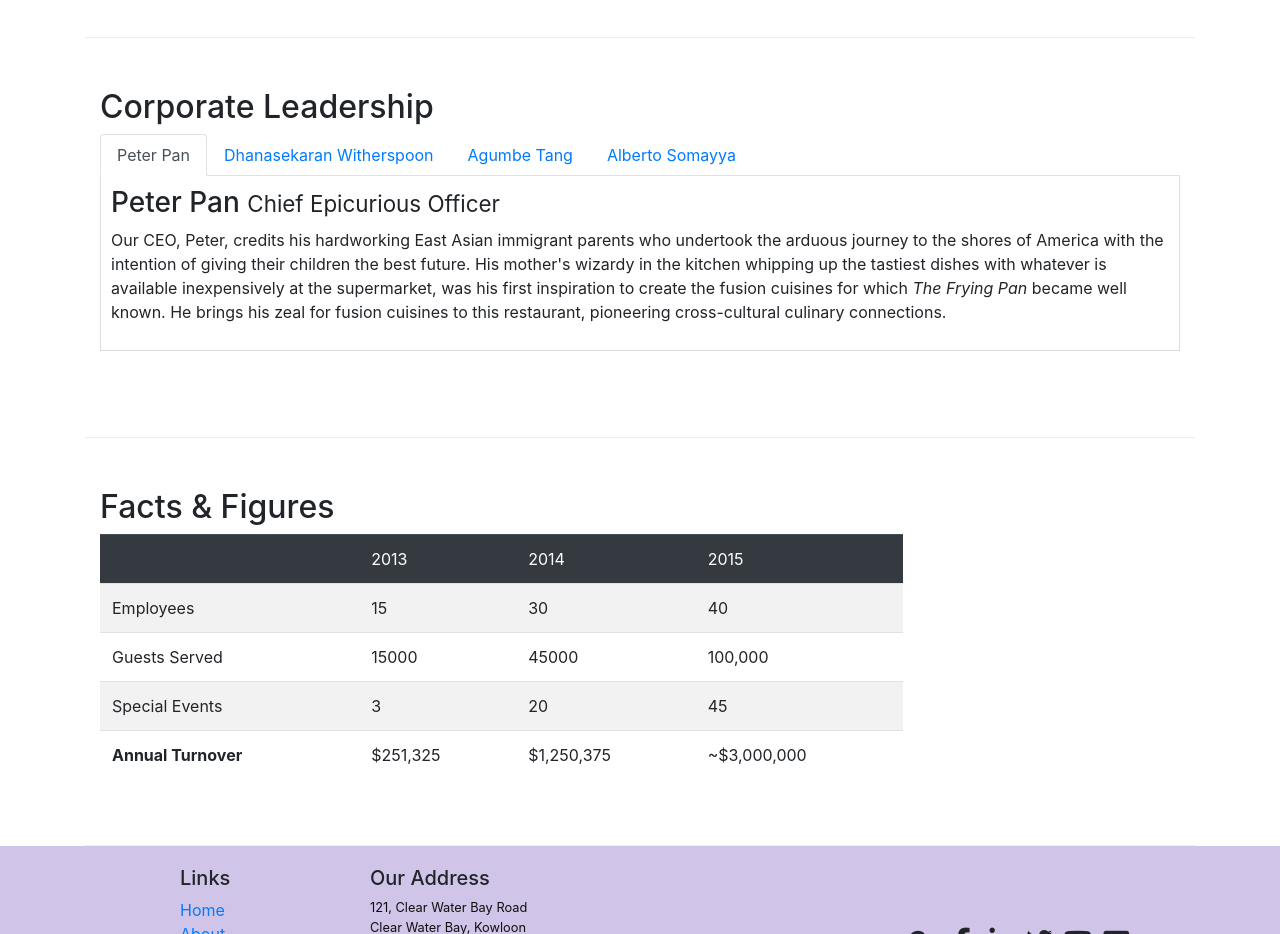
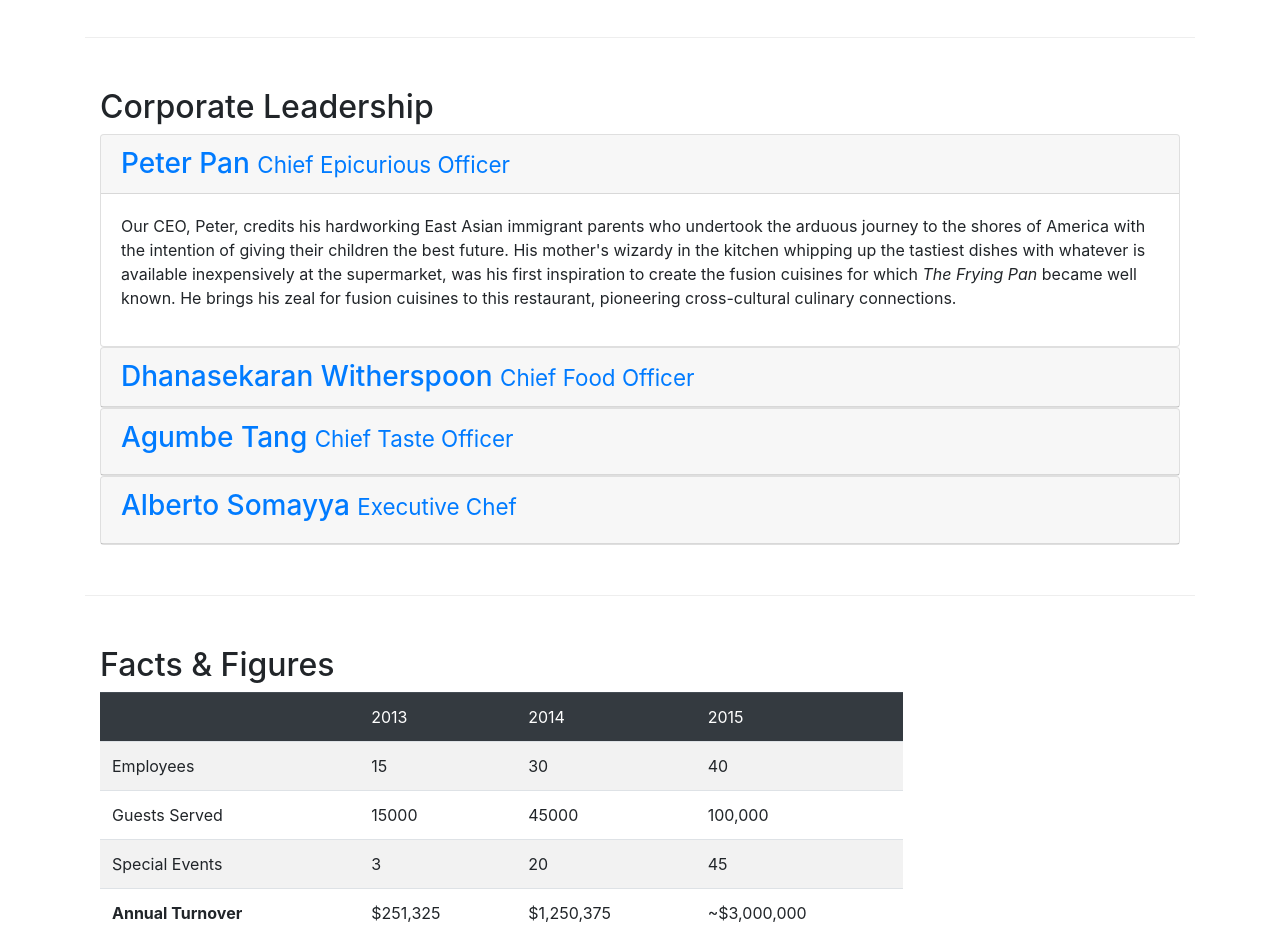
Before and after one commit to TabishShafi/bootstrap, a website: page aboutus.html in a window 1280 px wide. Shown: the part 980-1914 px from the top of the page. Drawn offline with nearby package versions, Linux system fonts and the light colour scheme.

Commit message:
accordian

```diff
--- a/aboutus.html
+++ b/aboutus.html
@@ -129,41 +129,63 @@
             <div class=" col-12 col-sm-12">
                 <h2>Corporate Leadership</h2>
 
-                <ul class=" nav nav-tabs">
-                    <li class=" nav-item">
-                        <a href="#peter" class=" nav-link active" role="tab" data-toggle="tab">Peter Pan</a>
-                    </li>
-                    <li class=" nav-item">
-                        <a href="#danny" class=" nav-link" role="tab" data-toggle="tab">Dhanasekaran Witherspoon</a>
-                    </li>
-                    <li class=" nav-item">
-                        <a href="#agumbe" class=" nav-link" role="tab" data-toggle="tab">Agumbe Tang</a>
-                    </li>
-                    <li class=" nav-item">
-                        <a href="#alberto" class=" nav-link" role="tab" data-toggle="tab">Alberto Somayya</a>
-                    </li>
-
-                </ul>
-                <div class=" tab-content">
-                    <div id="peter" role="tabpanel" class=" tab-pane fade show active">
-                        <h3>Peter Pan <small>Chief Epicurious Officer</small></h3>
+                <div id="accordian">
+                    <div class=" card">
+                        <div class=" card-header" role="tab" id="peterhead">
+                            <h3 class=" mb-0">
+                                <a class="collapsed" data-toggle="collapse" data-target="#peter">
+                                    Peter Pan <small>Chief Epicurious Officer</small>
+                                </a>
+                            </h3>
+                        </div>
+                        <div id="peter" data-parent="#accordian" class="collapse show">
+                            <div class=" card-body">
                                 <p class=" d-none d-sm-block">Our CEO, Peter, credits his hardworking East Asian immigrant parents who undertook the arduous journey to the shores of America with the intention of giving their children the best future. His mother's wizardy in the kitchen whipping up the tastiest dishes with whatever is available inexpensively at the supermarket, was his first inspiration to create the fusion cuisines for which <em>The Frying Pan</em> became well known. He brings his zeal for fusion cuisines to this restaurant, pioneering cross-cultural culinary connections.</p>
                             </div>
-                    <div id="danny" role="tabpanel" class=" tab-pane fade">
-                        <h3>Dhanasekaran Witherspoon <small>Chief Food Officer</small></h3>
+                        </div>
+                    </div>
+                    <div class=" card">
+                        <div class=" card-header" role="tab" id="dannyhead">
+                            <h3 class=" mb-0">
+                                <a class="collapsed" data-toggle="collapse" data-target="#danny">
+                                    Dhanasekaran Witherspoon <small>Chief Food Officer</small>
+                                </a>
+                            </h3>
+                        </div>
+                        <div id="danny" data-parent="#accordian" class="collapse">
+                            <div class=" card-body">
                                 <p class=" d-none d-sm-block">Our CFO, Danny, as he is affectionately referred to by his colleagues, comes from a long established family tradition in farming and produce. His experiences growing up on a farm in the Australian outback gave him great appreciation for varieties of food sources. As he puts it in his own words, <em>Everything that runs, wins, and everything that stays, pays!</em></p>
                             </div>
-
-                    <div id="agumbe" role="tabpanel" class=" tab-pane fade">
+                        </div>
+                    </div>
+                    <div class=" card">
+                        <div class=" card-header" role="tab" id="agumbehead">
+                            <h3 class=" mb-0">
+                                <a class="collapsed" data-toggle="collapse" data-target="#agumbe">
                                     <h3>Agumbe Tang <small>Chief Taste Officer</small></h3>
+                                </a>
+                            </h3>
+                        </div>
+                        <div id="agumbe" data-parent="#accordian" class="collapse">
+                            <div class=" card-body">
                                 <p class=" d-none d-sm-block">Blessed with the most discerning gustatory sense, Agumbe, our CTO, personally ensures that every dish that we serve meets his exacting tastes. Our chefs dread the tongue lashing that ensues if their dish does not meet his exacting standards. He lives by his motto, <em>You click only if you survive my lick.</em></p>
                             </div>
-
-                    <div id="alberto" role="tabpanel" class=" tab-pane fade">
+                        </div>
+                    </div>
+                    <div class=" card">
+                        <div class=" card-header" role="tab" id="albertohead">
+                            <h3 class=" mb-0">
+                                <a class="collapsed" data-toggle="collapse" data-target="#alberto">
                                     <h3>Alberto Somayya <small>Executive Chef</small></h3>
+                                </a>
+                            </h3>
+                        </div>
+                        <div id="alberto" data-parent="#accordian" class="collapse">
+                            <div class=" card-body">
                                 <p class=" d-none d-sm-block">Award winning three-star Michelin chef with wide International experience having worked closely with whos-who in the culinary world, he specializes in creating mouthwatering Indo-Italian fusion experiences. He says, <em>Put together the cuisines from the two craziest cultures, and you get a winning hit! Amma Mia!</em></p>
                             </div>
-
+                        </div>
+                    </div>
                 </div>
             </div>
        </div>
```
Lines whose indentation alone changed are shown as unchanged.
